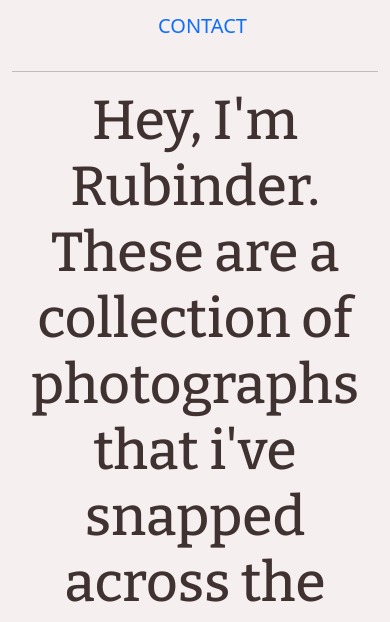
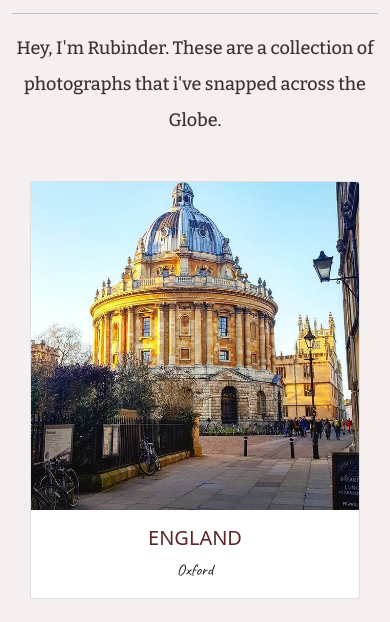
Before and after one commit to RubinderG/Snapped, a plain HTML site: page index.html in a window 390 px wide. Shown: the part 167-789 px from the top of the page. Drawn offline with nearby package versions, Linux system fonts and the light colour scheme; a web font is replaced by a local one.

Commit message:
Responsive additions

```diff
--- a/styles.css
+++ b/styles.css
@@ -82,3 +82,19 @@ footer .social-links a:hover {
   margin-right: auto;
   width: 50%;
 }
+
+@media (max-width: 576px) {
+  h2 {
+    font-size: 18px;
+    line-height: 2;
+  }
+
+  nav li {
+    font-size: 16px;
+  }
+
+  img {
+    width: 10%;
+    height: auto;
+  }
+}
```
